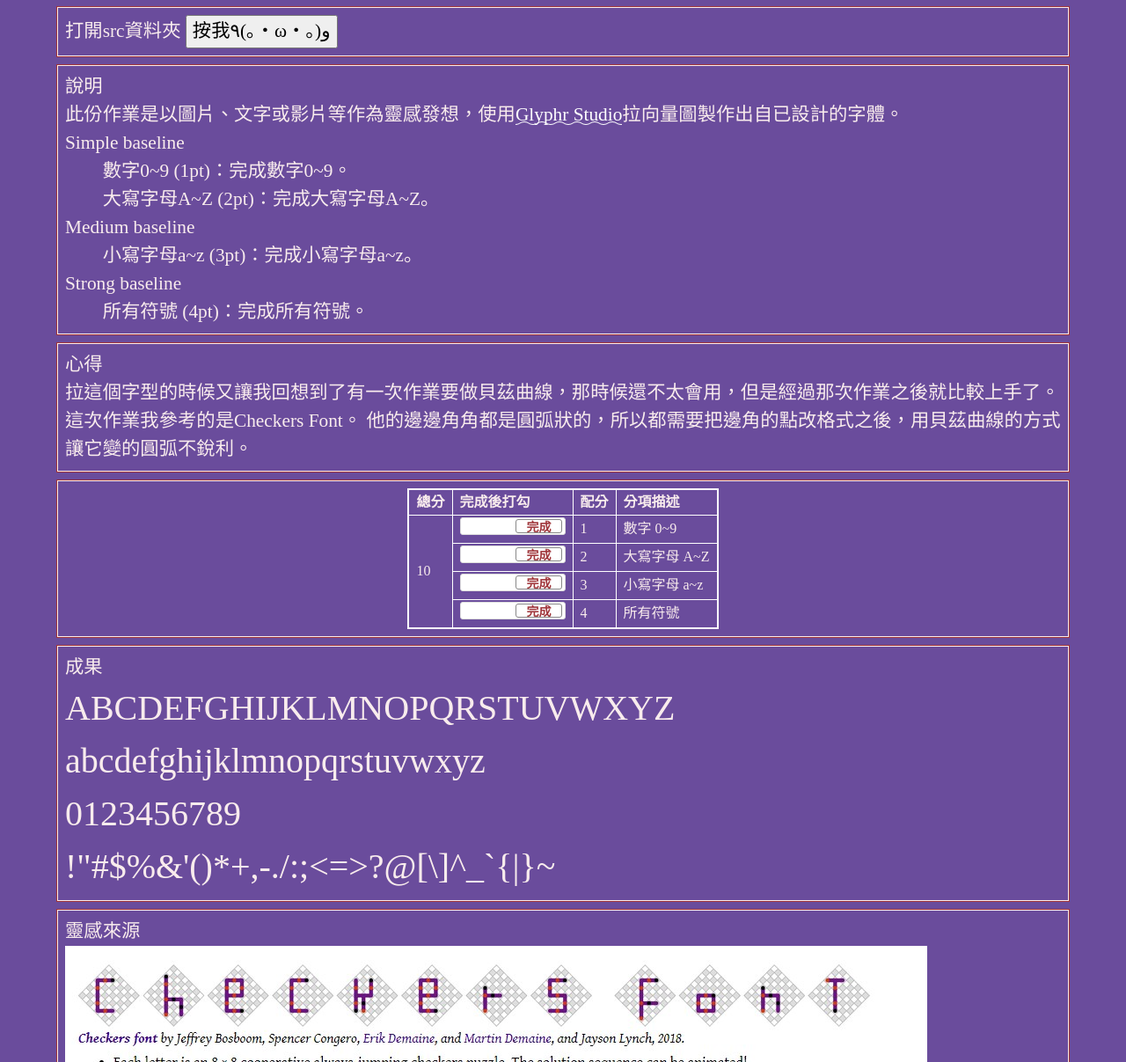
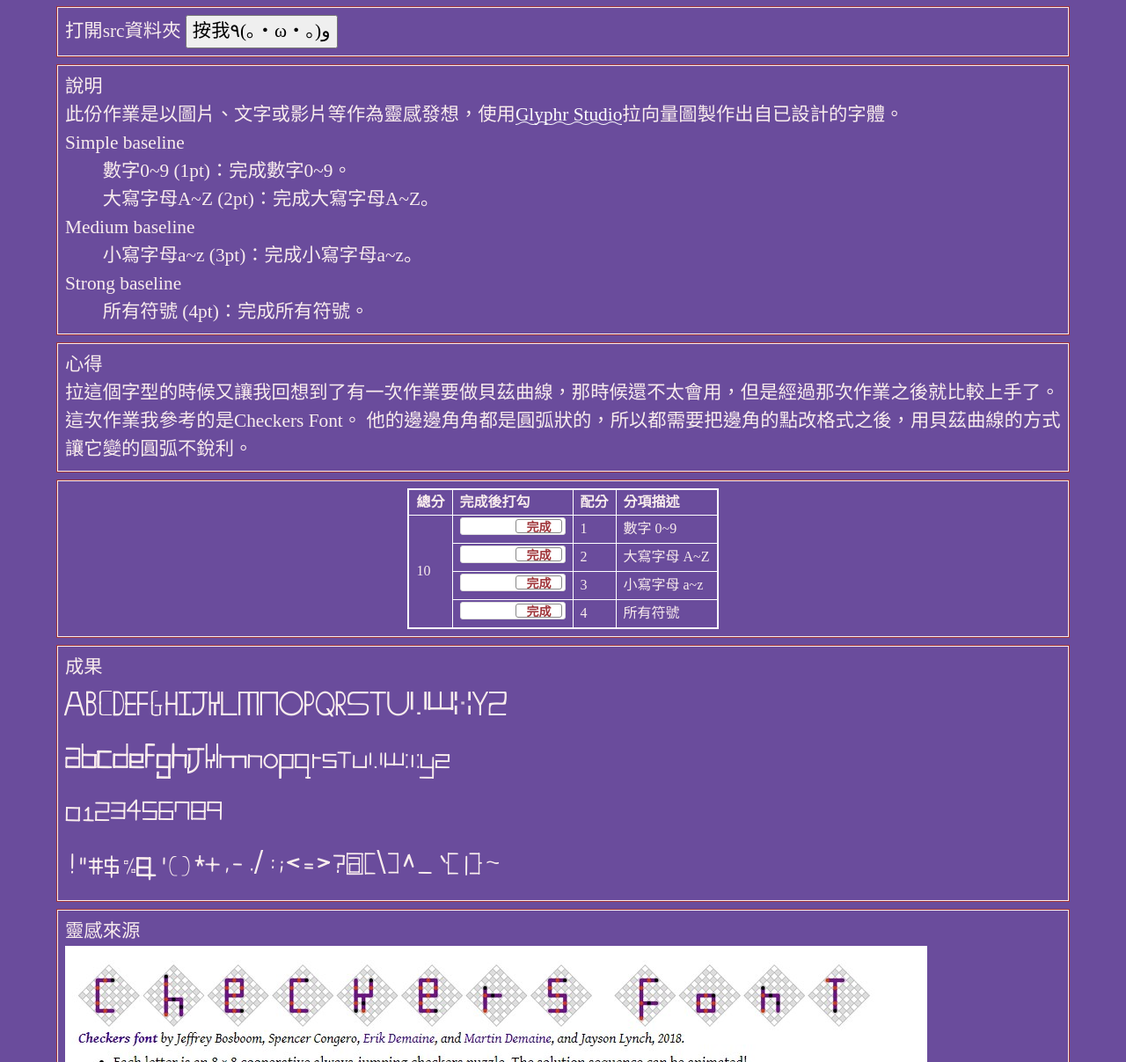
Before and after one commit to annieliao199803/ct2023s, a plain HTML site: page hw04/index.html in a window 1280 px wide. Shown: the part 109-1316 px from the top of the page at 88% size. Drawn offline with nearby package versions, Linux system fonts and the light colour scheme.

Commit message:
update css

```diff
--- a/hw04/css/mystyle.css
+++ b/hw04/css/mystyle.css
@@ -1,4 +1,4 @@
 @font-face{
-    font-family OFont;
-    src url(..srcOFont.otf) format('opentype');
+    font-family:OFont;
+    src:url(../src/OFont.otf) format('opentype');
 }
```
